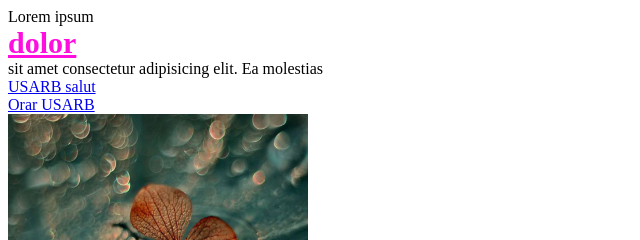
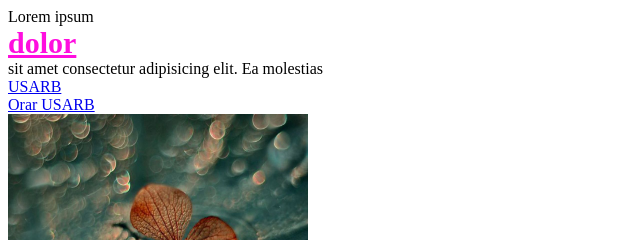
Before and after one commit to adrianamadan00/paginiweb, a plain HTML site: page lucrul independent/index.html in a window 1280 px wide. Shown: the top 240 px of the page, 0-640 px from the left. Drawn offline with Linux system fonts and the light colour scheme.

Commit message:
Update index.html
Co-Authored-By: adrianamadan00 <94174741+adrianamadan00@users.noreply.github.com>

```diff
--- a/lucrul independent/index.html
+++ b/lucrul independent/index.html
@@ -9,7 +9,7 @@
 </head>
 <body>
         Lorem ipsum <div class="element">dolor</div> sit amet consectetur adipisicing elit. Ea molestias <br>
-        <a href="https://usarb.md">USARB salut</a> <br>
+        <a href="https://usarb.md">USARB</a> <br>
         <a href="https://orar.usarb.md/" target="_blank">Orar USARB</a><br>
         <img src="img/imagine.jpg" width="300" height="200">
 </body>
```
